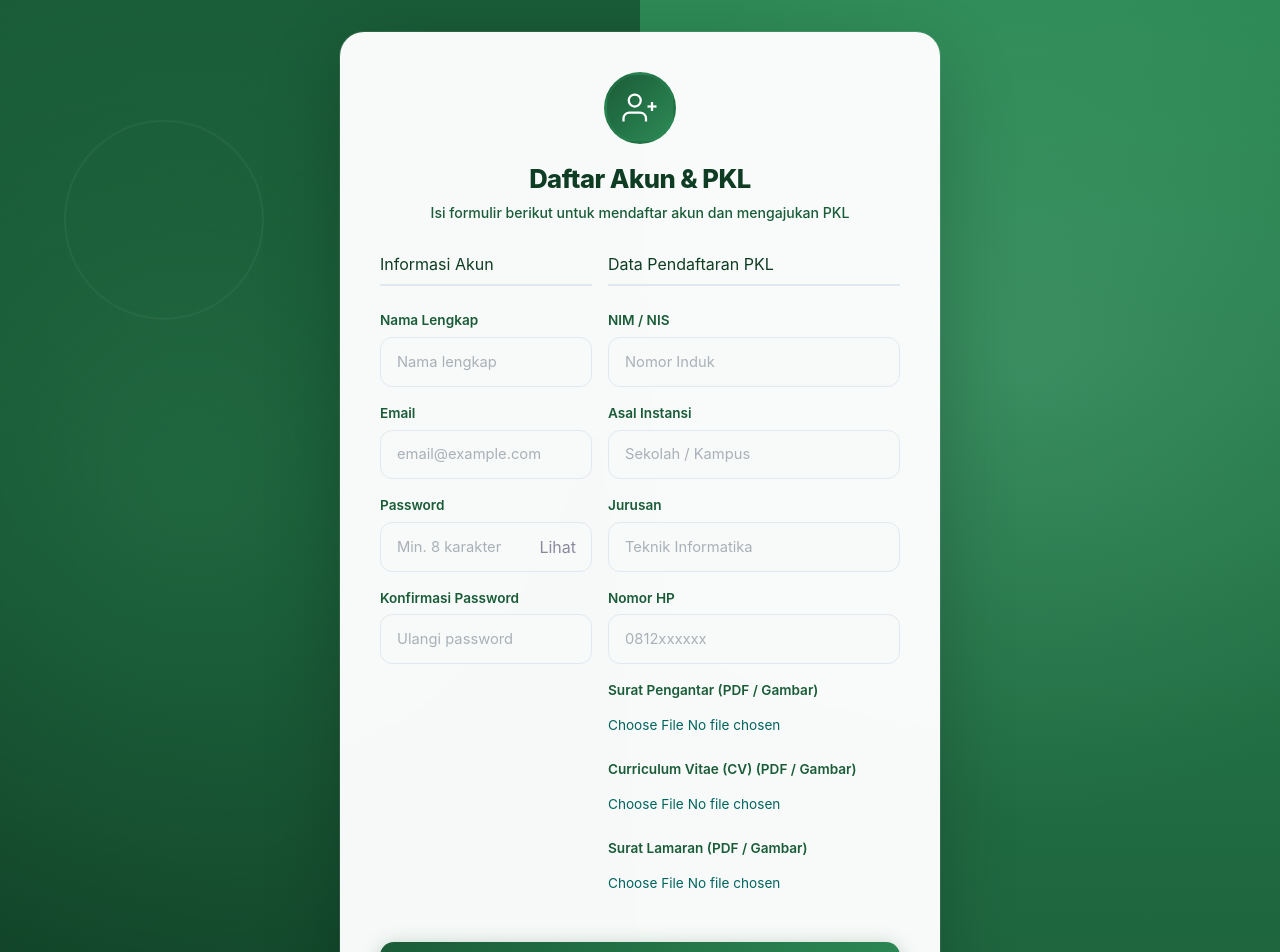
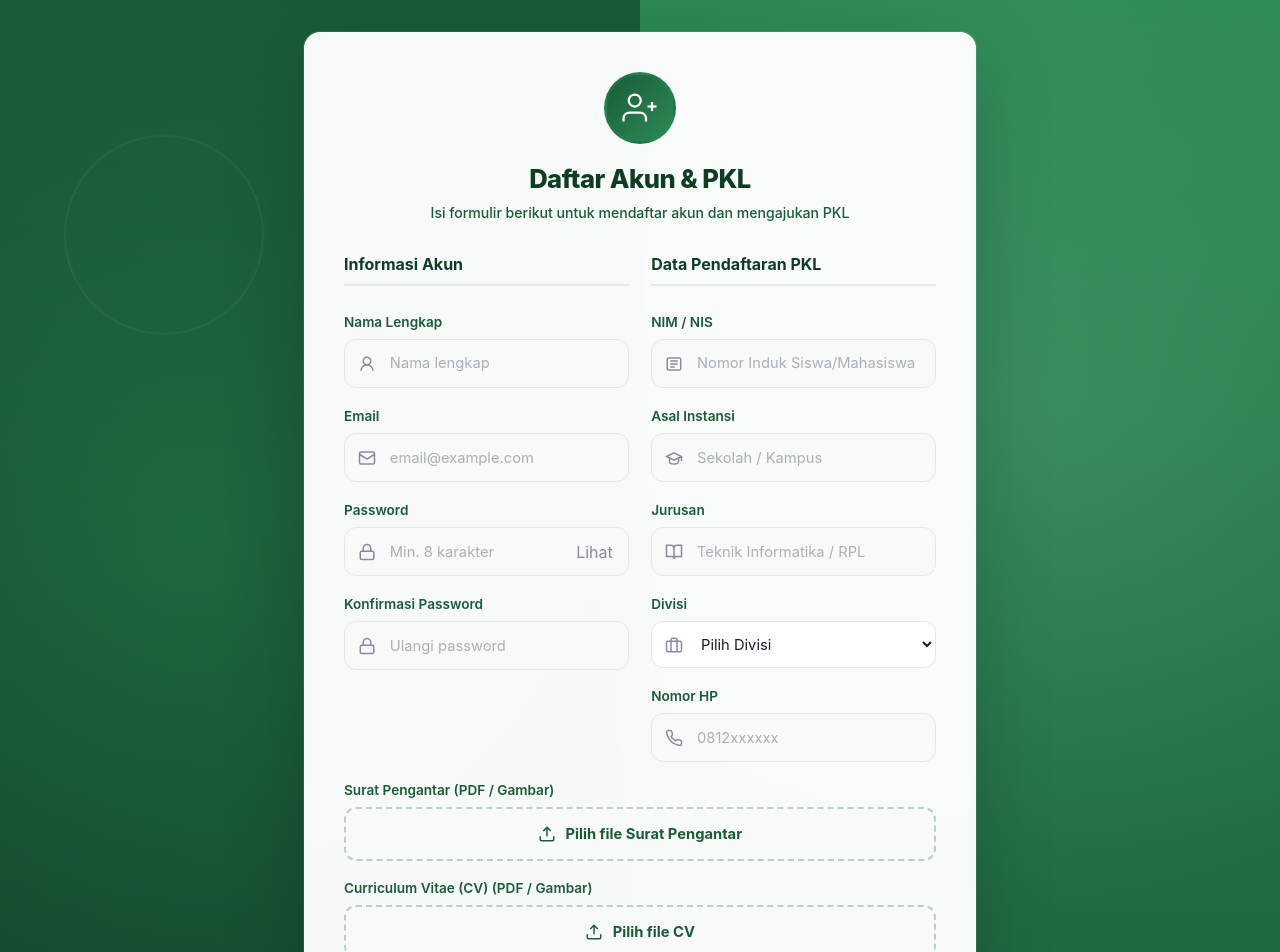
Before and after one commit to AishaSekar/fe-absensi, a React (Vite) app: page /register in a window 1280 px wide. Shown: the top 952 px of the page. Built offline with nearby package versions, Linux system fonts and the light colour scheme.

Commit message:
login NIM/NIS, dropdown divisi

```diff
--- a/src/pages/LoginPage.tsx
+++ b/src/pages/LoginPage.tsx
@@ -5,7 +5,7 @@ import '../css/AuthPages.css';
 
 function LoginPage() {
   const navigate = useNavigate();
-  const [email, setEmail] = useState('');
+  const [nimNis, setNimNis] = useState('');
   const [password, setPassword] = useState('');
   const [showPassword, setShowPassword] = useState(false);
   const [loading, setLoading] = useState(false);
@@ -17,7 +17,7 @@ function LoginPage() {
     setLoading(true);
 
     try {
-      const res = await api.post('/login', { email, password });
+      const res = await api.post('/login', { nim_nis: nimNis.trim(), password });
       const { token, user } = res.data.data;
 
       // Store credentials BEFORE navigating so interceptors have the token
@@ -28,7 +28,7 @@ function LoginPage() {
       const destination = user.role === 'admin' ? '/admin/dashboard' : '/dashboard';
       navigate(destination, { replace: true });
     } catch (err: any) {
-      const msg = err.response?.data?.message || 'Login gagal. Periksa email dan password Anda.';
+      const msg = err.response?.data?.message || 'Login gagal. Periksa NIM/NIS dan password Anda.';
       setError(msg);
     } finally {
       setLoading(false);
@@ -68,21 +68,21 @@ function LoginPage() {
         {/* Form */}
         <form onSubmit={handleLogin} className="auth-form">
           <div className="form-group">
-            <label htmlFor="email" className="form-label">Email</label>
+            <label htmlFor="nimNis" className="form-label">NIM / NIS</label>
             <div className="input-wrapper">
               <svg className="input-icon" width="18" height="18" viewBox="0 0 24 24" fill="none" stroke="currentColor" strokeWidth="2">
-                <rect x="2" y="4" width="20" height="16" rx="2" />
-                <path d="M22 7l-8.97 5.7a1.94 1.94 0 01-2.06 0L2 7" />
+                <path d="M20 21a8 8 0 10-16 0" />
+                <circle cx="12" cy="8" r="5" />
               </svg>
               <input
-                id="email"
-                type="email"
-                value={email}
-                onChange={(e) => setEmail(e.target.value)}
-                placeholder="email@example.com"
+                id="nimNis"
+                type="text"
+                value={nimNis}
+                onChange={(e) => setNimNis(e.target.value)}
+                placeholder="Masukkan NIM/NIS"
                 className="form-input"
                 required
-                autoComplete="email"
+                autoComplete="username"
               />
             </div>
           </div>
--- a/src/pages/RegisterPage.tsx
+++ b/src/pages/RegisterPage.tsx
@@ -12,6 +12,7 @@ function RegisterPage() {
   const [nimNis, setNimNis] = useState('');
   const [asalInstansi, setAsalInstansi] = useState('');
   const [jurusan, setJurusan] = useState('');
+  const [divisi, setDivisi] = useState('');
   const [noHp, setNoHp] = useState('');
   const [fileSurat, setFileSurat] = useState<File | null>(null);
   const [fileCV, setFileCV] = useState<File | null>(null);
@@ -34,6 +35,10 @@ function RegisterPage() {
 
     if (password.length < 8) {
       setError('Password minimal 8 karakter.');
+      return;
+    }
+    if (!divisi) {
+      setError('Divisi wajib dipilih.');
       return;
     }
     if (!fileSurat) {
@@ -67,7 +72,7 @@ function RegisterPage() {
 
       // 2. Auto Login untuk mendapatkan token
       const loginRes = await api.post('/login', {
-        email: email.trim().toLowerCase(),
+        nim_nis: nimNis.trim(),
         password,
       });
       const token = loginRes.data?.data?.token;
@@ -81,6 +86,7 @@ function RegisterPage() {
       fd.append('file_surat', fileSurat);
       fd.append('file_cv', fileCV);
       fd.append('file_surat_lamaran', fileSuratLamaran);
+      fd.append('divisi', divisi);
       await api.post('/pendaftaran', fd, {
         headers: {
           Authorization: `Bearer ${token}`,
@@ -107,7 +113,7 @@ function RegisterPage() {
       <div className="auth-bg-left"></div>
       <div className="auth-bg-right"></div>
 
-      <div className="auth-card animate-fade-in-up" style={{ maxWidth: '600px', margin: '0 auto', width: '100%' }}>
+      <div className="auth-card pkl-register-card animate-fade-in-up">
         {/* Header */}
         <div className="auth-header">
           <div className="auth-avatar auth-avatar-register">
@@ -136,29 +142,41 @@ function RegisterPage() {
           </div>
         )}
 
-        <form onSubmit={handleRegister} className="auth-form" style={{ display: 'grid', gridTemplateColumns: '1fr 1fr', gap: '1rem', alignItems: 'start' }}>
+        <form onSubmit={handleRegister} className="auth-form pkl-register-form">
           {/* Column 1: Akun */}
-          <div style={{ display: 'flex', flexDirection: 'column', gap: '1rem' }}>
-            <h3 style={{ fontSize: '1rem', color: '#0f3d24', borderBottom: '2px solid #e2e8f0', paddingBottom: '0.5rem', marginBottom: '0.5rem' }}>Informasi Akun</h3>
+          <div style={{ display: 'flex', flexDirection: 'column', gap: '1.1rem' }}>
+            <h3 style={{ fontSize: '1rem', color: '#0f3d24', borderBottom: '2px solid #e2e8f0', paddingBottom: '0.5rem', marginBottom: '0.5rem', fontWeight: 700 }}>Informasi Akun</h3>
 
             <div className="form-group">
               <label htmlFor="nama" className="form-label">Nama Lengkap</label>
               <div className="input-wrapper">
-                <input id="nama" type="text" value={nama} onChange={(e) => setNama(e.target.value)} placeholder="Nama lengkap" className="form-input" style={{ paddingLeft: '1rem' }} required />
+                <svg className="input-icon" width="18" height="18" viewBox="0 0 24 24" fill="none" stroke="currentColor" strokeWidth="2">
+                  <path d="M20 21a8 8 0 10-16 0" />
+                  <circle cx="12" cy="8" r="5" />
+                </svg>
+                <input id="nama" type="text" value={nama} onChange={(e) => setNama(e.target.value)} placeholder="Nama lengkap" className="form-input" required />
               </div>
             </div>
 
             <div className="form-group">
               <label htmlFor="email" className="form-label">Email</label>
               <div className="input-wrapper">
-                <input id="email" type="email" value={email} onChange={(e) => setEmail(e.target.value)} placeholder="email@example.com" className="form-input" style={{ paddingLeft: '1rem' }} required />
+                <svg className="input-icon" width="18" height="18" viewBox="0 0 24 24" fill="none" stroke="currentColor" strokeWidth="2">
+                  <rect x="2" y="4" width="20" height="16" rx="2" />
+                  <path d="M22 7l-8.97 5.7a1.94 1.94 0 01-2.06 0L2 7" />
+                </svg>
+                <input id="email" type="email" value={email} onChange={(e) => setEmail(e.target.value)} placeholder="email@example.com" className="form-input" required />
               </div>
             </div>
 
             <div className="form-group">
               <label htmlFor="password" className="form-label">Password</label>
               <div className="input-wrapper">
-                <input id="password" type={showPassword ? 'text' : 'password'} value={password} onChange={(e) => setPassword(e.target.value)} placeholder="Min. 8 karakter" className="form-input" style={{ paddingLeft: '1rem' }} required minLength={8} />
+                <svg className="input-icon" width="18" height="18" viewBox="0 0 24 24" fill="none" stroke="currentColor" strokeWidth="2">
+                  <rect x="3" y="11" width="18" height="11" rx="2" ry="2" />
+                  <path d="M7 11V7a5 5 0 0110 0v4" />
+                </svg>
+                <input id="password" type={showPassword ? 'text' : 'password'} value={password} onChange={(e) => setPassword(e.target.value)} placeholder="Min. 8 karakter" className="form-input" required minLength={8} />
                 <button type="button" className="password-toggle" onClick={() => setShowPassword(!showPassword)} tabIndex={-1}>
                   {showPassword ? "Tutup" : "Lihat"}
                 </button>
@@ -168,67 +186,131 @@ function RegisterPage() {
             <div className="form-group">
               <label htmlFor="confirmPassword" className="form-label">Konfirmasi Password</label>
               <div className="input-wrapper">
-                <input id="confirmPassword" type={showPassword ? 'text' : 'password'} value={confirmPassword} onChange={(e) => setConfirmPassword(e.target.value)} placeholder="Ulangi password" className="form-input" style={{ paddingLeft: '1rem' }} required />
+                <svg className="input-icon" width="18" height="18" viewBox="0 0 24 24" fill="none" stroke="currentColor" strokeWidth="2">
+                  <rect x="3" y="11" width="18" height="11" rx="2" ry="2" />
+                  <path d="M7 11V7a5 5 0 0110 0v4" />
+                </svg>
+                <input id="confirmPassword" type={showPassword ? 'text' : 'password'} value={confirmPassword} onChange={(e) => setConfirmPassword(e.target.value)} placeholder="Ulangi password" className="form-input" required />
               </div>
             </div>
           </div>
 
           {/* Column 2: Data PKL */}
-          <div style={{ display: 'flex', flexDirection: 'column', gap: '1rem' }}>
-            <h3 style={{ fontSize: '1rem', color: '#0f3d24', borderBottom: '2px solid #e2e8f0', paddingBottom: '0.5rem', marginBottom: '0.5rem' }}>Data Pendaftaran PKL</h3>
+          <div style={{ display: 'flex', flexDirection: 'column', gap: '1.1rem' }}>
+            <h3 style={{ fontSize: '1rem', color: '#0f3d24', borderBottom: '2px solid #e2e8f0', paddingBottom: '0.5rem', marginBottom: '0.5rem', fontWeight: 700 }}>Data Pendaftaran PKL</h3>
 
             <div className="form-group">
               <label htmlFor="nimNis" className="form-label">NIM / NIS</label>
               <div className="input-wrapper">
-                <input id="nimNis" type="text" value={nimNis} onChange={(e) => setNimNis(e.target.value)} placeholder="Nomor Induk" className="form-input" style={{ paddingLeft: '1rem' }} required />
+                <svg className="input-icon" width="18" height="18" viewBox="0 0 24 24" fill="none" stroke="currentColor" strokeWidth="2">
+                  <rect x="3" y="4" width="18" height="16" rx="2" />
+                  <line x1="7" y1="8" x2="17" y2="8" />
+                  <line x1="7" y1="12" x2="17" y2="12" />
+                  <line x1="7" y1="16" x2="13" y2="16" />
+                </svg>
+                <input id="nimNis" type="text" value={nimNis} onChange={(e) => setNimNis(e.target.value)} placeholder="Nomor Induk Siswa/Mahasiswa" className="form-input" required />
               </div>
             </div>
 
             <div className="form-group">
               <label htmlFor="asalInstansi" className="form-label">Asal Instansi</label>
               <div className="input-wrapper">
-                <input id="asalInstansi" type="text" value={asalInstansi} onChange={(e) => setAsalInstansi(e.target.value)} placeholder="Sekolah / Kampus" className="form-input" style={{ paddingLeft: '1rem' }} required />
+                <svg className="input-icon" width="18" height="18" viewBox="0 0 24 24" fill="none" stroke="currentColor" strokeWidth="2">
+                  <path d="M22 10v6M2 10l10-5 10 5-10 5z" />
+                  <path d="M6 12v5c0 2 2 3 6 3s6-1 6-3v-5" />
+                </svg>
+                <input id="asalInstansi" type="text" value={asalInstansi} onChange={(e) => setAsalInstansi(e.target.value)} placeholder="Sekolah / Kampus" className="form-input" required />
               </div>
             </div>
 
             <div className="form-group">
               <label htmlFor="jurusan" className="form-label">Jurusan</label>
               <div className="input-wrapper">
-                <input id="jurusan" type="text" value={jurusan} onChange={(e) => setJurusan(e.target.value)} placeholder="Teknik Informatika" className="form-input" style={{ paddingLeft: '1rem' }} required />
+                <svg className="input-icon" width="18" height="18" viewBox="0 0 24 24" fill="none" stroke="currentColor" strokeWidth="2">
+                  <path d="M2 3h6a4 4 0 014 4v14a3 3 0 00-3-3H2zM22 3h-6a4 4 0 00-4 4v14a3 3 0 013-3h7z" />
+                </svg>
+                <input id="jurusan" type="text" value={jurusan} onChange={(e) => setJurusan(e.target.value)} placeholder="Teknik Informatika / RPL" className="form-input" required />
+              </div>
+            </div>
+
+            <div className="form-group">
+              <label htmlFor="divisi" className="form-label">Divisi</label>
+              <div className="input-wrapper">
+                <svg className="input-icon" width="18" height="18" viewBox="0 0 24 24" fill="none" stroke="currentColor" strokeWidth="2">
+                  <rect x="2" y="7" width="20" height="14" rx="2" ry="2" />
+                  <path d="M16 21V5a2 2 0 00-2-2h-4a2 2 0 00-2 2v16" />
+                </svg>
+                <select
+                  id="divisi"
+                  value={divisi}
+                  onChange={(e) => setDivisi(e.target.value)}
+                  className="form-input"
+                  style={{ appearance: 'auto', background: 'white' }}
+                  required
+                >
+                  <option value="" disabled>Pilih Divisi</option>
+                  <option value="Software Engineering">Software Engineering</option>
+                  <option value="Data Analyst">Data Analyst</option>
+                  <option value="Computer Network">Computer Network</option>
+                  <option value="Multimedia">Multimedia</option>
+                  <option value="Cyber Security">Cyber Security</option>
+                </select>
               </div>
             </div>
 
             <div className="form-group">
               <label htmlFor="noHp" className="form-label">Nomor HP</label>
               <div className="input-wrapper">
-                <input id="noHp" type="tel" value={noHp} onChange={(e) => setNoHp(e.target.value)} placeholder="0812xxxxxx" className="form-input" style={{ paddingLeft: '1rem' }} required />
-              </div>
-            </div>
-
-            <div className="form-group">
-              <label htmlFor="fileSurat" className="form-label">Surat Pengantar (PDF / Gambar)</label>
-              <div className="input-wrapper" style={{ padding: '0.5rem 0' }}>
-                <input id="fileSurat" type="file" accept=".pdf,image/*" onChange={(e) => setFileSurat(e.target.files?.[0] || null)} style={{ fontSize: '0.85rem' }} required />
-              </div>
-            </div>
-
-            <div className="form-group">
-              <label htmlFor="fileCV" className="form-label">Curriculum Vitae (CV) (PDF / Gambar)</label>
-              <div className="input-wrapper" style={{ padding: '0.5rem 0' }}>
-                <input id="fileCV" type="file" accept=".pdf,image/*" onChange={(e) => setFileCV(e.target.files?.[0] || null)} style={{ fontSize: '0.85rem' }} required />
-              </div>
-            </div>
-
-            <div className="form-group">
-              <label htmlFor="fileSuratLamaran" className="form-label">Surat Lamaran (PDF / Gambar)</label>
-              <div className="input-wrapper" style={{ padding: '0.5rem 0' }}>
-                <input id="fileSuratLamaran" type="file" accept=".pdf,image/*" onChange={(e) => setFileSuratLamaran(e.target.files?.[0] || null)} style={{ fontSize: '0.85rem' }} required />
+                <svg className="input-icon" width="18" height="18" viewBox="0 0 24 24" fill="none" stroke="currentColor" strokeWidth="2">
+                  <path d="M22 16.92v3a2 2 0 01-2.18 2 19.79 19.79 0 01-8.63-3.07 19.5 19.5 0 01-6-6 19.79 19.79 0 01-3.07-8.67A2 2 0 014.11 2h3a2 2 0 012 1.72 12.84 12.84 0 00.7 2.81 2 2 0 01-.45 2.11L8.09 9.91a16 16 0 006 6l1.27-1.27a2 2 0 012.11-.45 12.84 12.84 0 002.81.7A2 2 0 0122 16.92z" />
+                </svg>
+                <input id="noHp" type="tel" value={noHp} onChange={(e) => setNoHp(e.target.value)} placeholder="0812xxxxxx" className="form-input" required />
               </div>
             </div>
           </div>
 
-          <div style={{ gridColumn: '1 / -1', marginTop: '1rem' }}>
-            <button type="submit" className="auth-submit-btn pkl-register-submit" disabled={loading} style={{ width: '100%' }}>
+          {/* Files section spanned across the grid columns for beautiful aesthetics */}
+          <div className="form-group pkl-register-upload">
+            <label className="form-label">Surat Pengantar (PDF / Gambar)</label>
+            <label htmlFor="fileSurat" className="pkl-register-upload-box">
+              <svg width="18" height="18" viewBox="0 0 24 24" fill="none" stroke="currentColor" strokeWidth="2">
+                <path d="M21 15v4a2 2 0 01-2 2H5a2 2 0 01-2-2v-4" />
+                <polyline points="17 8 12 3 7 8" />
+                <line x1="12" y1="3" x2="12" y2="15" />
+              </svg>
+              <span>{fileSurat ? fileSurat.name : "Pilih file Surat Pengantar"}</span>
+            </label>
+            <input id="fileSurat" type="file" accept=".pdf,image/*" onChange={(e) => setFileSurat(e.target.files?.[0] || null)} required />
+          </div>
+
+          <div className="form-group pkl-register-upload">
+            <label className="form-label">Curriculum Vitae (CV) (PDF / Gambar)</label>
+            <label htmlFor="fileCV" className="pkl-register-upload-box">
+              <svg width="18" height="18" viewBox="0 0 24 24" fill="none" stroke="currentColor" strokeWidth="2">
+                <path d="M21 15v4a2 2 0 01-2 2H5a2 2 0 01-2-2v-4" />
+                <polyline points="17 8 12 3 7 8" />
+                <line x1="12" y1="3" x2="12" y2="15" />
+              </svg>
+              <span>{fileCV ? fileCV.name : "Pilih file CV"}</span>
+            </label>
+            <input id="fileCV" type="file" accept=".pdf,image/*" onChange={(e) => setFileCV(e.target.files?.[0] || null)} required />
+          </div>
+
+          <div className="form-group pkl-register-upload">
+            <label className="form-label">Surat Lamaran (PDF / Gambar)</label>
+            <label htmlFor="fileSuratLamaran" className="pkl-register-upload-box">
+              <svg width="18" height="18" viewBox="0 0 24 24" fill="none" stroke="currentColor" strokeWidth="2">
+                <path d="M21 15v4a2 2 0 01-2 2H5a2 2 0 01-2-2v-4" />
+                <polyline points="17 8 12 3 7 8" />
+                <line x1="12" y1="3" x2="12" y2="15" />
+              </svg>
+              <span>{fileSuratLamaran ? fileSuratLamaran.name : "Pilih file Surat Lamaran"}</span>
+            </label>
+            <input id="fileSuratLamaran" type="file" accept=".pdf,image/*" onChange={(e) => setFileSuratLamaran(e.target.files?.[0] || null)} required />
+          </div>
+
+          <div className="pkl-register-submit" style={{ marginTop: '0.8rem' }}>
+            <button type="submit" className="auth-submit-btn" disabled={loading} style={{ width: '100%' }}>
               {loading ? <div className="btn-spinner"></div> : "Kirim Pendaftaran & Daftar Akun"}
             </button>
           </div>
--- a/src/pages/admin/Dashboard.tsx
+++ b/src/pages/admin/Dashboard.tsx
@@ -576,13 +576,14 @@ function AdminDashboard() {
                     <div style={{ padding: '3rem', textAlign: 'center', color: '#8a8a9e' }}>Memuat data...</div>
                   ) : (
                     <table className="dash-table">
-                      <thead><tr><th>No</th><th>Nama</th><th>NIM/NIS</th><th>Asal Instansi</th><th>Jurusan</th><th>No HP</th><th>Berkas</th><th>Status</th><th>Aksi</th></tr></thead>
+                      <thead><tr><th>No</th><th>Nama</th><th>NIM/NIS</th><th>Divisi</th><th>Asal Instansi</th><th>Jurusan</th><th>No HP</th><th>Berkas</th><th>Status</th><th>Aksi</th></tr></thead>
                       <tbody>
                         {pesertaList.map((p, i) => (
                           <tr key={p.id_peserta}>
                             <td>{i + 1}</td>
                             <td style={{ fontWeight: 600 }}>{p.user?.nama || '-'}</td>
                             <td>{p.nim_nis}</td>
+                            <td>{p.divisi || p.pendaftaran?.divisi || '-'}</td>
                             <td>{p.asal_instansi}</td>
                             <td>{p.jurusan}</td>
                             <td>{p.no_hp || '-'}</td>
@@ -607,7 +608,7 @@ function AdminDashboard() {
                             </td>
                           </tr>
                         ))}
-                        {pesertaList.length === 0 && <tr><td colSpan={9} style={{ textAlign: 'center', color: '#8a8a9e' }}>Belum ada data peserta</td></tr>}
+                        {pesertaList.length === 0 && <tr><td colSpan={10} style={{ textAlign: 'center', color: '#8a8a9e' }}>Belum ada data peserta</td></tr>}
                       </tbody>
                     </table>
                   )}
@@ -631,7 +632,7 @@ function AdminDashboard() {
                     <div style={{ padding: '3rem', textAlign: 'center', color: '#8a8a9e' }}>Memuat data...</div>
                   ) : (
                     <table className="dash-table">
-                      <thead><tr><th>No</th><th>Nama</th><th>Email</th><th>NIM/NIS</th><th>Asal Instansi</th><th>Jurusan</th><th>Berkas</th><th>Status</th><th>Aksi</th></tr></thead>
+                      <thead><tr><th>No</th><th>Nama</th><th>Email</th><th>NIM/NIS</th><th>Divisi</th><th>Asal Instansi</th><th>Jurusan</th><th>Berkas</th><th>Status</th><th>Aksi</th></tr></thead>
                       <tbody>
                         {pendingPeserta.map((p, i) => (
                           <tr key={p.id_peserta}>
@@ -639,6 +640,7 @@ function AdminDashboard() {
                             <td style={{ fontWeight: 600 }}>{p.user?.nama || '-'}</td>
                             <td>{p.user?.email || '-'}</td>
                             <td>{p.nim_nis}</td>
+                            <td>{p.pendaftaran?.divisi || '-'}</td>
                             <td>{p.asal_instansi}</td>
                             <td>{p.jurusan}</td>
                             <td>{renderBerkasLinks(p)}</td>
@@ -655,7 +657,7 @@ function AdminDashboard() {
                             </td>
                           </tr>
                         ))}
-                        {pendingPeserta.length === 0 && <tr><td colSpan={9} style={{ textAlign: 'center', color: '#8a8a9e' }}>Tidak ada pendaftaran yang menunggu verifikasi</td></tr>}
+                        {pendingPeserta.length === 0 && <tr><td colSpan={10} style={{ textAlign: 'center', color: '#8a8a9e' }}>Tidak ada pendaftaran yang menunggu verifikasi</td></tr>}
                       </tbody>
                     </table>
                   )}
```
